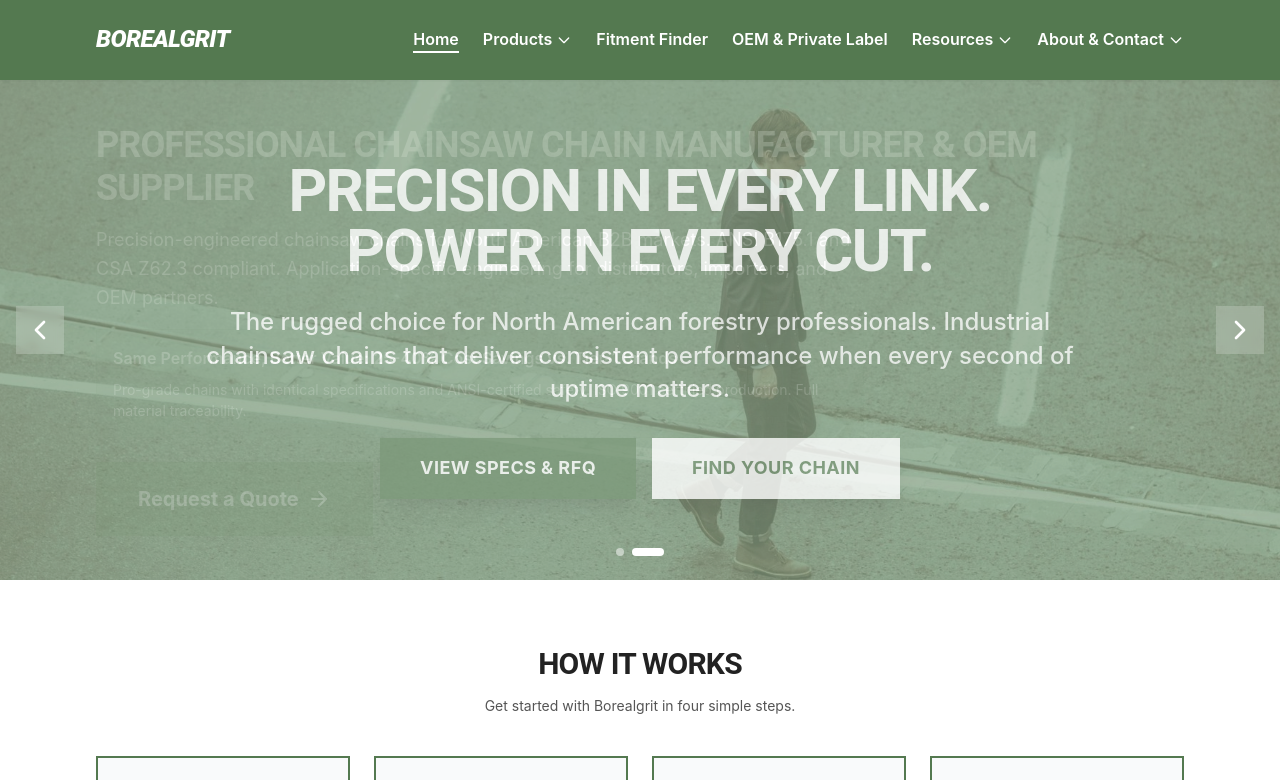
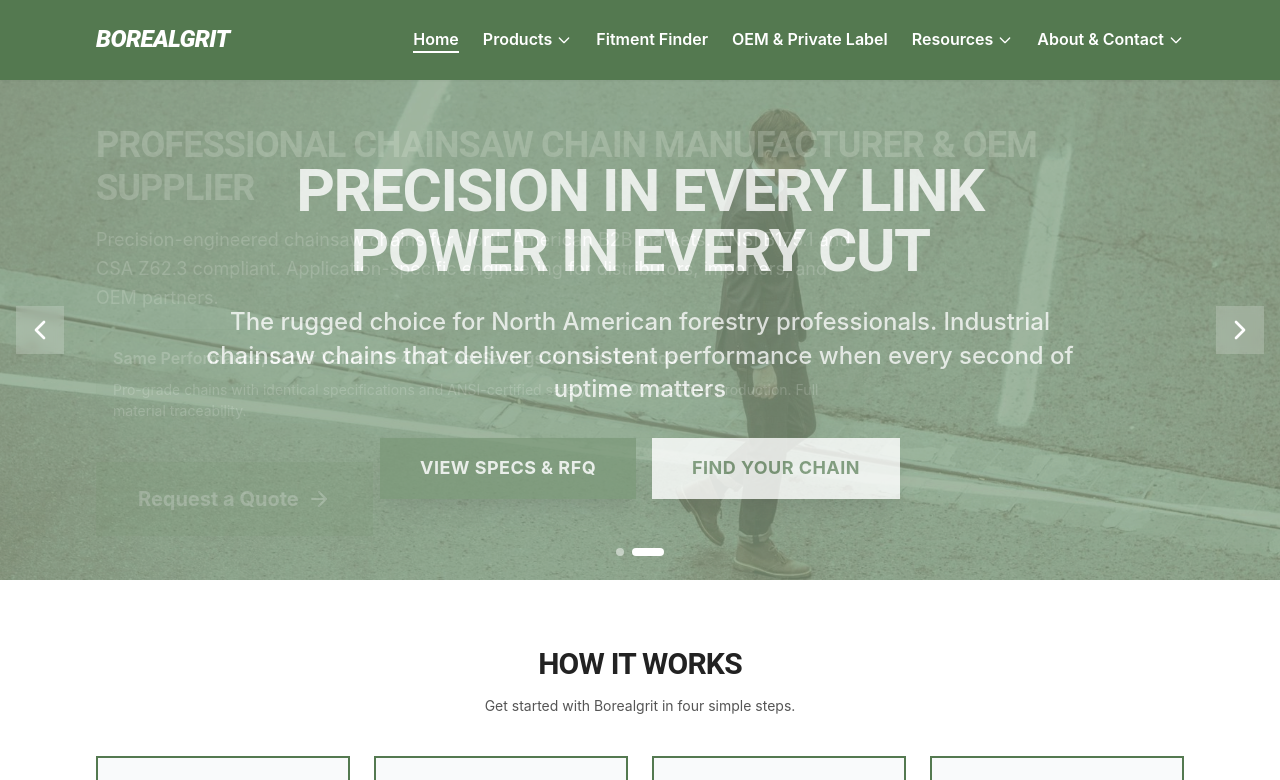
Before and after one commit to LoganOYoung/chainsaw-chain-supplier-borealgrit, a Next.js app: page / in a window 1280 px wide. Shown: the top 780 px of the page. Built offline with nearby package versions, Linux system fonts and the light colour scheme.

Commit message:
Remove trailing punctuation from hero value proposition titles and subtitle for cleaner, more impactful presentation

```diff
--- a/app/page.tsx
+++ b/app/page.tsx
@@ -87,12 +87,12 @@ export default function Home() {
             <div className="relative z-10 max-w-5xl mx-auto px-4 sm:px-6 lg:px-8 h-full flex flex-col justify-center text-center py-8 md:py-0">
               {/* Main Value Proposition */}
               <h1 className="font-heading font-bold text-3xl sm:text-4xl md:text-5xl lg:text-6xl uppercase mb-4 md:mb-6 leading-tight tracking-tight text-white">
-                <span className="block">Precision in Every Link.</span>
-                <span className="block">Power in Every Cut.</span>
+                <span className="block">Precision in Every Link</span>
+                <span className="block">Power in Every Cut</span>
               </h1>
 
               <p className="text-base sm:text-lg md:text-xl lg:text-2xl text-white/95 mb-6 md:mb-8 leading-relaxed max-w-4xl mx-auto font-medium">
-                The rugged choice for North American forestry professionals. Industrial chainsaw chains that deliver consistent performance when every second of uptime matters.
+                The rugged choice for North American forestry professionals. Industrial chainsaw chains that deliver consistent performance when every second of uptime matters
               </p>
 
               {/* CTA Buttons */}
```
